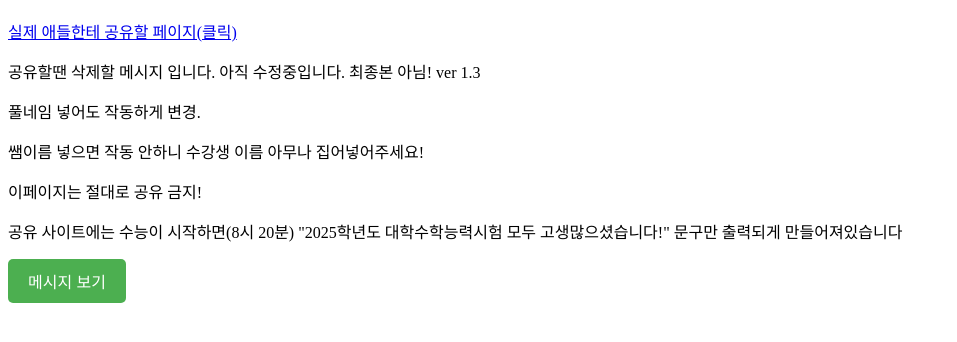
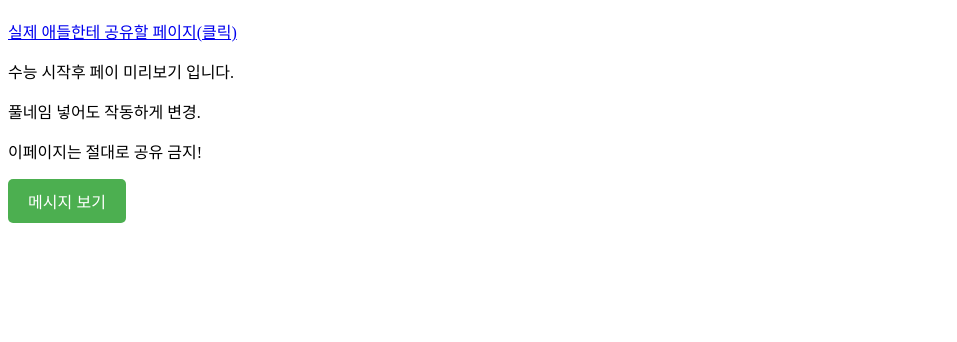
Before and after one commit to 1-young/25suneung-dev, a plain HTML site: page index.html in a window 1280 px wide. Shown: the part 70-412 px from the top of the page, without its empty margins (0-957 px from the left). Drawn offline with Linux system fonts and the light colour scheme.

Commit message:
Update index.html

```diff
--- a/index.html
+++ b/index.html
@@ -55,11 +55,9 @@
 
     <h1>원영쌤이 예비 25학번 친구들에게 전하는 메시지</h1>
     <a href="https://1-young.github.io/25suneung/" target="_blank">실제 애들한테 공유할 페이지(클릭)</a>
-    <p>공유할땐 삭제할 메시지 입니다. 아직 수정중입니다. 최종본 아님! ver 1.3</p>
+    <p>수능 시작후 페이 미리보기 입니다.</p>
     <p>풀네임 넣어도 작동하게 변경.</p>
-    <p>쌤이름 넣으면 작동 안하니 수강생 이름 아무나 집어넣어주세요!</p></p>
     <p>이페이지는 절대로 공유 금지!</p>
-    <p>공유 사이트에는 수능이 시작하면(8시 20분) "2025학년도 대학수학능력시험 모두 고생많으셨습니다!" 문구만 출력되게 만들어져있습니다</p>
 
     <!-- 카운트다운 또는 종료 메시지 -->
     <div id="countdown" class="countdown"></div>
@@ -114,7 +112,7 @@
     <script>
         // 열람 기간 시작과 종료 시간 설정 (2024년 11월 10일 20시부터 2024년 11월 14일 08시 20분까지)
         const startDate = new Date(2024, 10, 9, 20, 0, 0); // 11월 10일 20시
-        const endDate = new Date(2024, 10, 14, 08, 20, 0); // 11월 14일 08시 20분
+        const endDate = new Date(2024, 10, 10, 08, 20, 0); // 11월 14일 08시 20분
 
         function showMessage() {
             // 현재 시간
```
